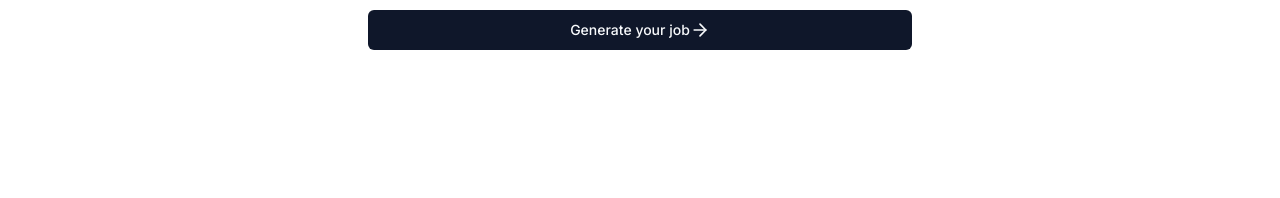
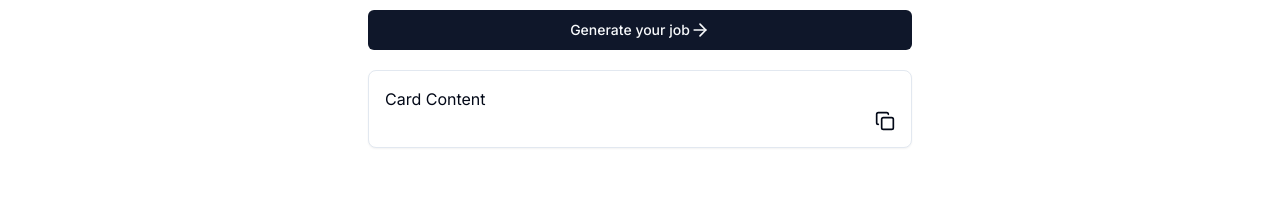
Before and after one commit to abdtriedcoding/twitterbio-ai, a Next.js app: page / in a window 1280 px wide. Shown: the part 492-690 px from the top of the page. Built offline with nearby package versions, Linux system fonts and the light colour scheme.

Commit message:
code ui for showing twitter bio

```diff
--- a/components/info-form.tsx
+++ b/components/info-form.tsx
@@ -1,8 +1,10 @@
 "use client";
 
 import { z } from "zod";
+import TwitterBios from "./twitter-bios";
+import { useCompletion } from "ai/react";
 import { useForm } from "react-hook-form";
-import { ArrowRight } from "lucide-react";
+import { ArrowRight, Loader } from "lucide-react";
 import { zodResolver } from "@hookform/resolvers/zod";
 
 import {
@@ -22,7 +24,6 @@ import {
 } from "@/components/ui/select";
 import { Button } from "@/components/ui/button";
 import { Textarea } from "@/components/ui/textarea";
-import { useCompletion } from "ai/react";
 
 const formSchema = z.object({
   job: z
@@ -124,14 +125,17 @@ export function InfoForm() {
             )}
           />
           <Button disabled={isLoading} className="w-full" type="submit">
-            Generate your job
-            <ArrowRight className="w-5 h-5" />
+            {isLoading && <Loader className="animate-spin h-5 w-5" />}
+            {!isLoading && (
+              <>
+                Generate your job
+                <ArrowRight className="w-5 h-5" />
+              </>
+            )}
           </Button>
         </form>
       </Form>
-      {bios.map((e, index) => (
-        <p key={index}>{e.trim()}</p>
-      ))}
+      <TwitterBios bios={bios} />
     </>
   );
 }
--- /dev/null
+++ b/components/twitter-bios.tsx
@@ -0,0 +1,20 @@
+import {
+  Card,
+  CardContent,
+  CardDescription,
+  CardFooter,
+  CardHeader,
+  CardTitle,
+} from "@/components/ui/card";
+import { Copy } from "lucide-react";
+
+export default function TwitterBios({ bios }: { bios: string[] }) {
+  return (
+    <Card className="w-full">
+      <CardContent>
+        <p>Card Content</p>
+        <Copy className="w-5 h-5 ml-auto" />
+      </CardContent>
+    </Card>
+  );
+}
--- /dev/null
+++ b/components/ui/card.tsx
@@ -0,0 +1,79 @@
+import * as React from "react"
+
+import { cn } from "@/lib/utils"
+
+const Card = React.forwardRef<
+  HTMLDivElement,
+  React.HTMLAttributes<HTMLDivElement>
+>(({ className, ...props }, ref) => (
+  <div
+    ref={ref}
+    className={cn(
+      "rounded-lg border bg-card text-card-foreground shadow-sm",
+      className
+    )}
+    {...props}
+  />
+))
+Card.displayName = "Card"
+
+const CardHeader = React.forwardRef<
+  HTMLDivElement,
+  React.HTMLAttributes<HTMLDivElement>
+>(({ className, ...props }, ref) => (
+  <div
+    ref={ref}
+    className={cn("flex flex-col space-y-1.5 p-6", className)}
+    {...props}
+  />
+))
+CardHeader.displayName = "CardHeader"
+
+const CardTitle = React.forwardRef<
+  HTMLParagraphElement,
+  React.HTMLAttributes<HTMLHeadingElement>
+>(({ className, ...props }, ref) => (
+  <h3
+    ref={ref}
+    className={cn(
+      "text-2xl font-semibold leading-none tracking-tight",
+      className
+    )}
+    {...props}
+  />
+))
+CardTitle.displayName = "CardTitle"
+
+const CardDescription = React.forwardRef<
+  HTMLParagraphElement,
+  React.HTMLAttributes<HTMLParagraphElement>
+>(({ className, ...props }, ref) => (
+  <p
+    ref={ref}
+    className={cn("text-sm text-muted-foreground", className)}
+    {...props}
+  />
+))
+CardDescription.displayName = "CardDescription"
+
+const CardContent = React.forwardRef<
+  HTMLDivElement,
+  React.HTMLAttributes<HTMLDivElement>
+>(({ className, ...props }, ref) => (
+  <div ref={ref} className={cn("p-4", className)} {...props} />
+))
+CardContent.displayName = "CardContent"
+
+const CardFooter = React.forwardRef<
+  HTMLDivElement,
+  React.HTMLAttributes<HTMLDivElement>
+>(({ className, ...props }, ref) => (
+  <div
+    ref={ref}
+    className={cn("flex items-center p-6 pt-0", className)}
+    {...props}
+  />
+))
+CardFooter.displayName = "CardFooter"
+
+export { Card, CardHeader, CardFooter, CardTitle, CardDescription, CardContent }
```
